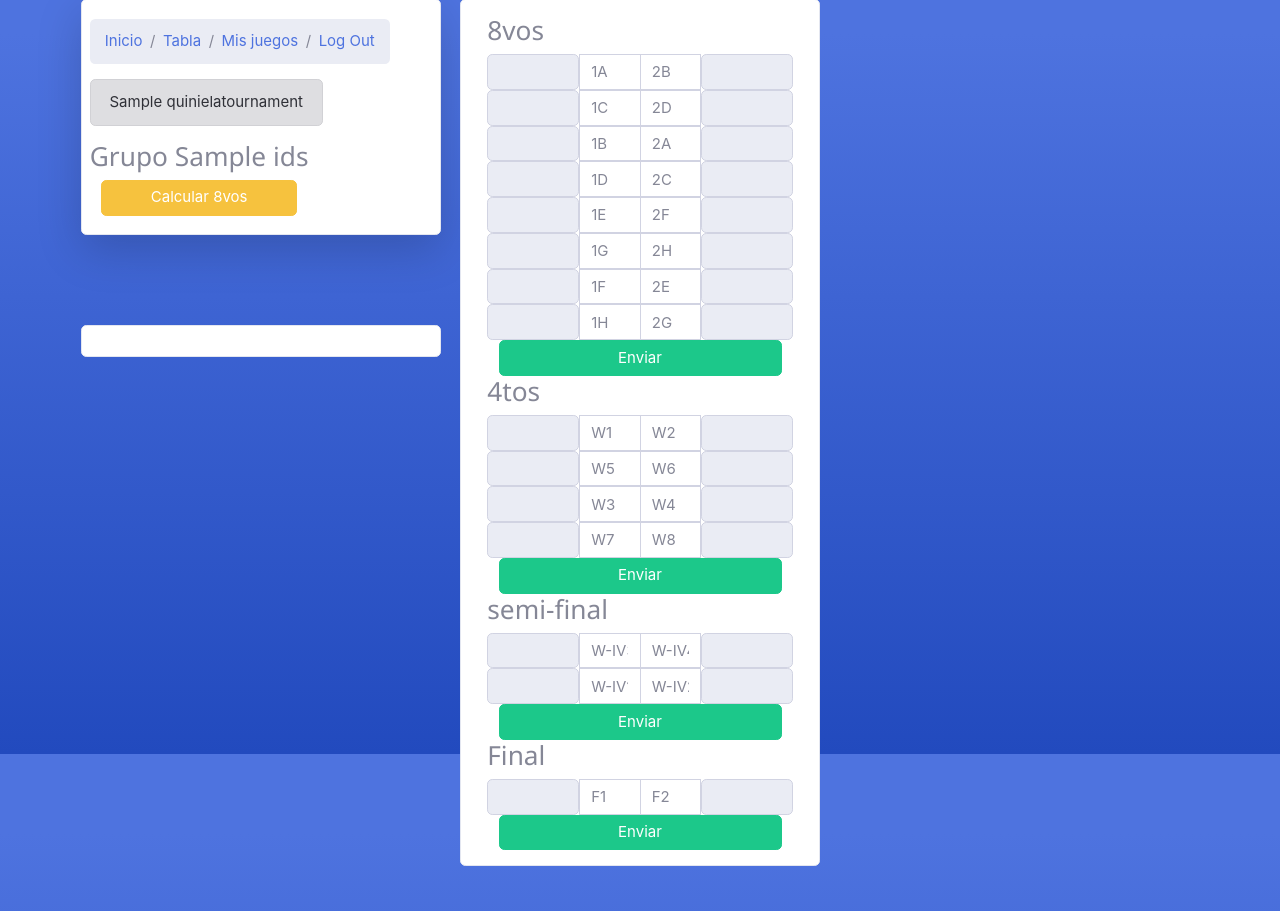
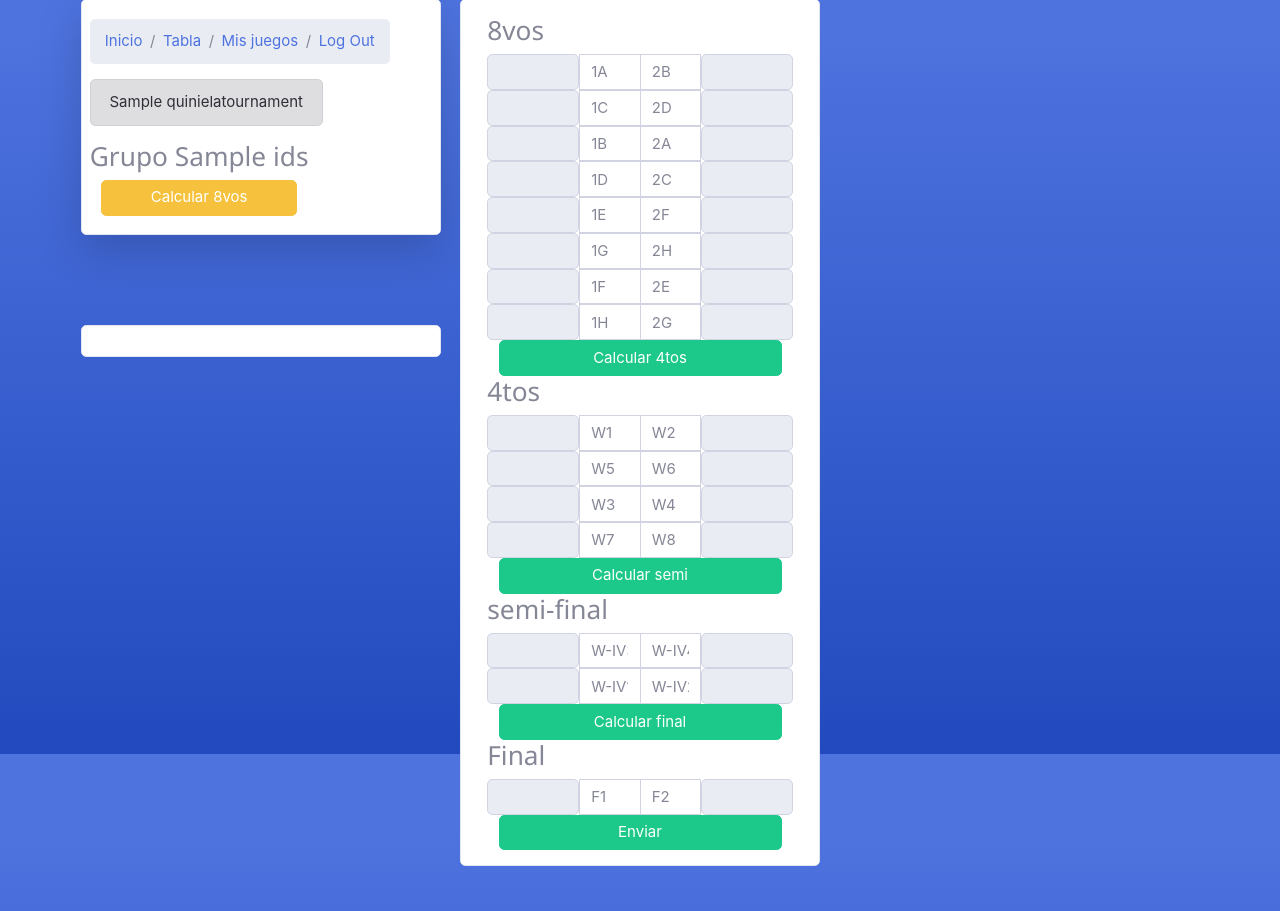
Before and after one commit to mecoccaro/Gansa, a Django app: template gansa/templates/games/gameInput.html in a window 1280 px wide. Shown: the part 46-957 px from the top of the page. Run offline with Django 3.2, Linux system fonts and the light colour scheme; tables that the repository leaves empty hold one stand-in row (values such as "Sample post"); the template is opened without the code that fills it: values that come from a table or form of the project are taken from there, most other values are stand-ins (such as "Sample title", 1, 10 or a date in 2020); some libraries are stand-ins or nearby versions.

Commit message:
fill all qualy games results

```diff
--- a/gansa/templates/games/4form.html
+++ b/gansa/templates/games/4form.html
@@ -29,6 +29,6 @@
             <span class="input-group-text" id="q12" name="teamB" style="width: 30%;"></span>
         </div>
 <div class="col-md-12">
-    <button class="btn btn-success w-100" type="button" id="8vos">Enviar</button>
+    <button class="btn btn-success w-100" type="button" id="4tos">Calcular semi</button>
 </div>
 </form>
--- a/gansa/templates/games/8form.html
+++ b/gansa/templates/games/8form.html
@@ -57,6 +57,6 @@
                 <span class="input-group-text" id="q8" name="teamB" style="width: 30%;"></span>
             </div>
     <div class="col-md-12">
-        <button class="btn btn-success w-100" type="button" id="8vos">Enviar</button>
+        <button class="btn btn-success w-100" type="button" id="8vos">Calcular 4tos</button>
     </div>
 </form>
--- a/gansa/templates/games/gameInput.html
+++ b/gansa/templates/games/gameInput.html
@@ -189,6 +189,9 @@
     $('input').focusout( function (){ // focus each time the user clicksout of the input field
         var res = this.value
         var group = this.id.slice(0,1)
+        if (group == 'q' || group == 's'|| group =='f') {
+            return false
+        }
         var tableId = '#' + this.id.slice(0,1) + 'Table'
         var teamA = $(`span[name=teamA][id=${this.id}]`).text()
         var teamB = $(`span[name=teamB][id=${this.id}]`).text()
@@ -352,7 +355,6 @@
         var table, tableName, prev, x
         for(i=0; i <= groups.length; i++){
             if (groups[i] == 'C') { //Avoid C group and beyond just for testing
-                console.log('llegamos al c')
                 break
             }
             tableName = groups[i] + 'InTable'
@@ -409,6 +411,64 @@
         }
     })
 
+    $('#8vos').click( function (){
+        for (i=1; i <= 8 ; i++) {
+            resA = $(`input[name=resA][id=q${i}]`).val()
+            resB = $(`input[name=resB][id=q${i}]`).val()
+            var teamA = $(`span[name=teamA][id=q${i}]`).text()
+            var teamB = $(`span[name=teamB][id=q${i}]`).text()
+            var side
+            side = i%2 == 0 ? 'B' : 'A'
+            if (resA > resB) { // +8 to q 4tos
+                $(`span[name=team${side}][id='q${i+8}']`).text(teamA)
+            } else if (resA < resB) {
+                $(`span[name=team${side}][id='q${i+8}']`).text(teamB)
+            } else { // Case tie, check how to get value from drop down
+                $(`span[name=team${side}][id='q${i+8}']`).text(teamA)
+            }
+        }
+    })
+
+    $('#4tos').click( function (){
+        for (i=9; i <= 12 ; i++) {
+            resA = $(`input[name=resA][id=q${i}]`).val()
+            resB = $(`input[name=resB][id=q${i}]`).val()
+            var teamA = $(`span[name=teamA][id=q${i}]`).text()
+            var teamB = $(`span[name=teamB][id=q${i}]`).text()
+            var side, s
+            side = i%2 == 0 ? 'B' : 'A'
+            if (i == 9 || i == 10) { // s means semi for calc semi side
+                s = 2
+            } else {
+                s = 1
+            }
+            if (resA > resB) {
+                $(`span[name=team${side}][id='semi${s}']`).text(teamA)
+            } else if (resA < resB) {
+                $(`span[name=team${side}][id='semi${s}']`).text(teamB)
+            } else { // Case tie, check how to get value from drop down
+                $(`span[name=team${side}][id='semi${i+8}']`).text(teamA)
+            }
+        }
+    })
+
+    $('#semi').click( function (){
+        for (i=1; i <= 2 ; i++) {
+            resA = $(`input[name=resA][id=semi${i}]`).val()
+            resB = $(`input[name=resB][id=semi${i}]`).val()
+            var teamA = $(`span[name=teamA][id=semi${i}]`).text()
+            var teamB = $(`span[name=teamB][id=semi${i}]`).text()
+            var side
+            side = i%2 == 0 ? 'B' : 'A'
+            if (resA > resB) {
+                $(`span[name=team${side}][id='final']`).text(teamA)
+            } else if (resA < resB) {
+                $(`span[name=team${side}][id='final']`).text(teamB)
+            } else { // Case tie, check how to get value from drop down
+                $(`span[name=team${side}][id='final']`).text(teamA)
+            }
+        }
+    })
 
 </script>
 {% endblock javascript %}
--- a/gansa/templates/games/semiform.html
+++ b/gansa/templates/games/semiform.html
@@ -15,6 +15,6 @@
             <span class="input-group-text" id="semi2" name="teamB" style="width: 30%;"></span>
         </div>
 <div class="col-md-12">
-    <button class="btn btn-success w-100" type="button" id="semi1">Enviar</button>
+    <button class="btn btn-success w-100" type="button" id="semi">Calcular final</button>
 </div>
 </form>
```
